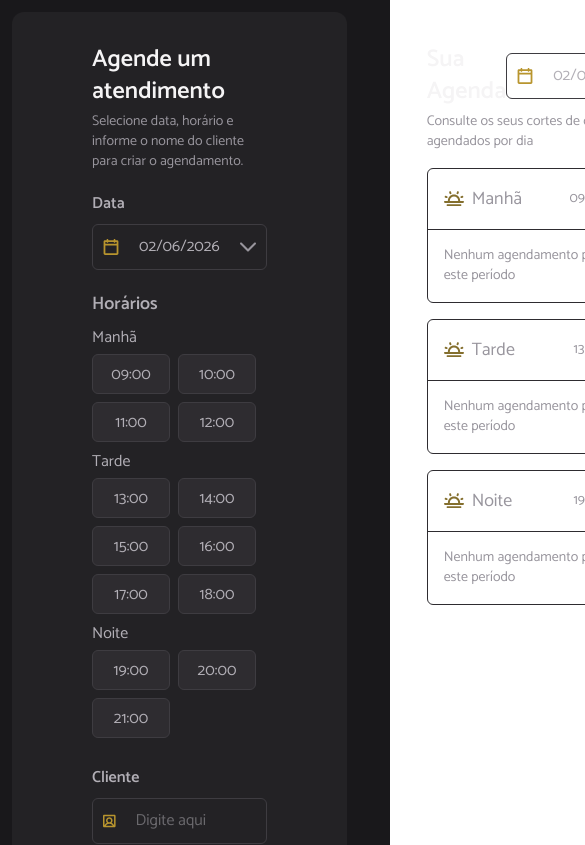
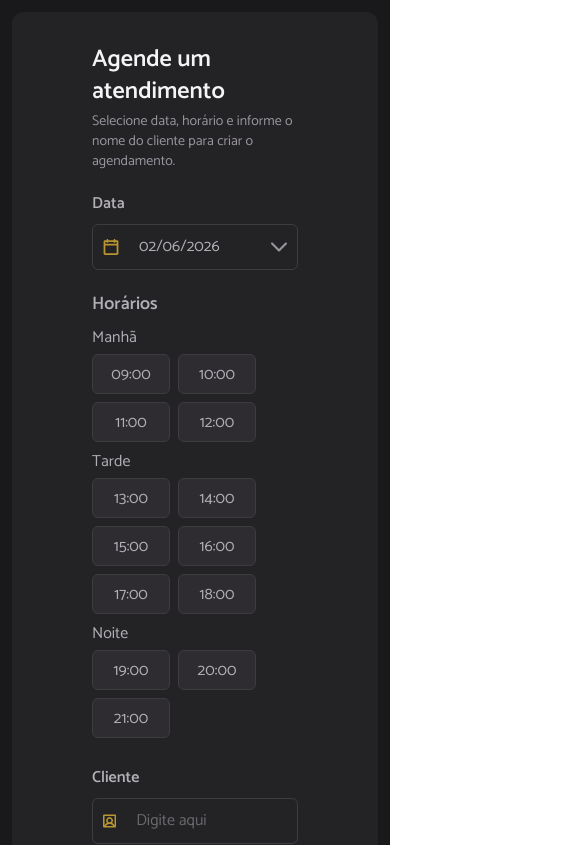
Before and after one commit to ThomazHilario/hairday-rocketseat, a React (Vite) app: page / in a window 390 px wide. Shown: the top 845 px of the page, 585 px wide, since content can reach past the window. Built offline with nearby package versions, Linux system fonts and the light colour scheme.

Commit message:
feat: implements mobile-first.

```diff
--- a/src/App.tsx
+++ b/src/App.tsx
@@ -10,7 +10,7 @@ function App() {
   return (
     <BrowserRouter>
       <Routes>
-        <Route element={<MainLayout />}>
+        <Route element={<MainLayout className="flex-col lg:flex-row" />}>
           <Route path="/" element={<Home />} />
         </Route>
       </Routes>
--- a/src/Pages/Home/Components/Aside/Aside.tsx
+++ b/src/Pages/Home/Components/Aside/Aside.tsx
@@ -3,7 +3,7 @@ import { FormSheduling } from './FormScheduling'
 
 export const Aside = () => {
     return (
-        <aside className="p-20 py-8 space-y-5 bg-gray-700 rounded-xl w-full min-h-full max-w-124.5 grow">
+        <aside className="p-20 py-8 space-y-5 bg-gray-700 rounded-xl w-full min-h-full lg:max-w-124.5 grow">
            <article className="space-y-1">
                 <Title as="h1">Agende um atendimento</Title>
 
--- a/src/Utils/cn.ts
+++ b/src/Utils/cn.ts
@@ -1,3 +1,3 @@
 export const cn = (...classNames: any[]): string => {
-    return classNames.filter((className) => typeof className === 'string' && className).join('')
+    return classNames.filter((className) => typeof className === 'string' && className).join(' ')
 }
```
